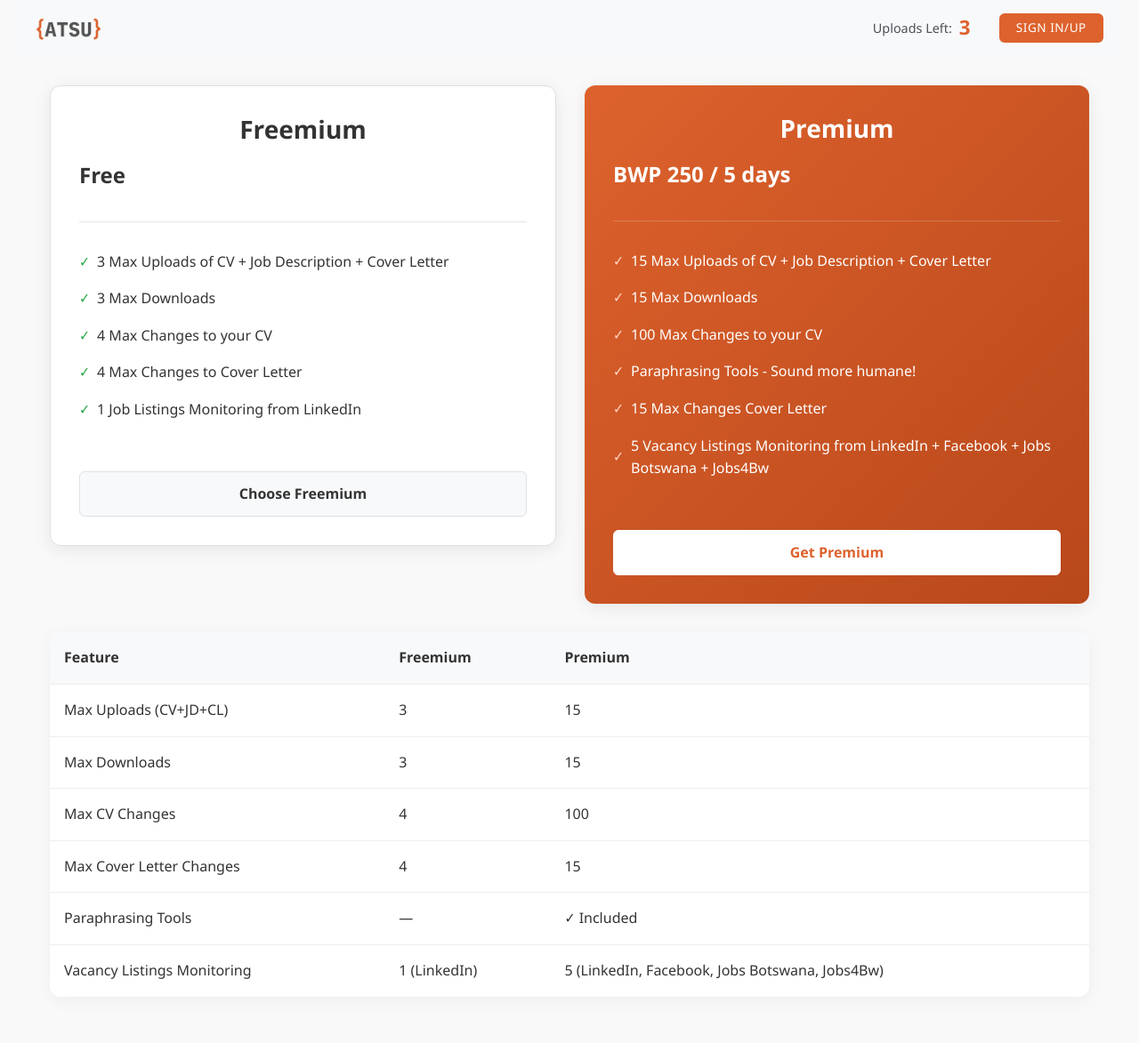
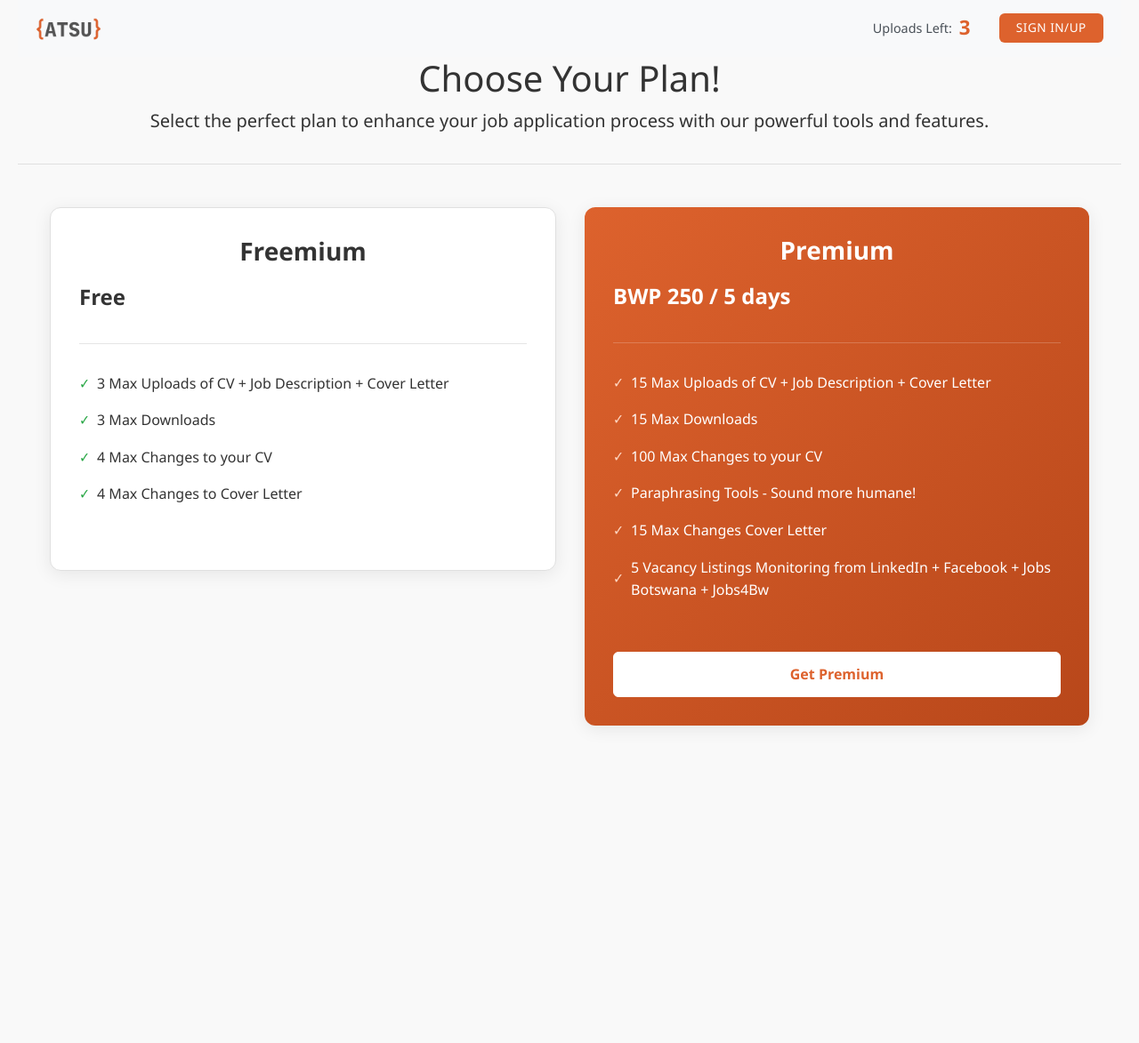
Before and after one commit to GreggIsGreat/ATSU-Teddy, a Django app: page /bundles/ in a window 1280 px wide. Shown: the part 21-1194 px from the top of the page at 89% size. After the commit the page ends 837 px from the top, so only its background shows below. Run offline with Django 5.2, Linux system fonts and the light colour scheme; some libraries are stand-ins or nearby versions.

Commit message:
updated bundles page: added header section and simplified feature displays

```diff
--- a/atsu_app/templates/atsu_app/bundles.html
+++ b/atsu_app/templates/atsu_app/bundles.html
@@ -13,6 +13,10 @@
 
 </head>
 <body>
+    <div class="pricing-header text-center mb-5">
+        <h1>Choose Your Plan!</h1>
+        <p class="lead">Select the perfect plan to enhance your job application process with our powerful tools and features.</p>
+    </div>
     <div class="bundles-page">
         <div class="bundles-container">
             <!-- Freemium Card -->
@@ -26,9 +30,7 @@
                     <li>3 Max Downloads</li>
                     <li>4 Max Changes to your CV</li>
                     <li>4 Max Changes to Cover Letter</li>
-                    <li>1 Job Listings Monitoring from LinkedIn</li>
                 </ul>
-                <a href="#" class="btn-choose">Choose Freemium</a>
             </div>
 
             <!-- Premium Card -->
@@ -48,49 +50,6 @@
                 <a href="#" class="btn-choose">Get Premium</a>
             </div>
         </div>
-
-        <!-- Comparison Table -->
-        <table class="comparison-table">
-            <thead>
-                <tr>
-                    <th>Feature</th>
-                    <th>Freemium</th>
-                    <th>Premium</th>
-                </tr>
-            </thead>
-            <tbody>
-                <tr>
-                    <td class="feature">Max Uploads (CV+JD+CL)</td>
-                    <td>3</td>
-                    <td>15</td>
-                </tr>
-                <tr>
-                    <td class="feature">Max Downloads</td>
-                    <td>3</td>
-                    <td>15</td>
-                </tr>
-                <tr>
-                    <td class="feature">Max CV Changes</td>
-                    <td>4</td>
-                    <td>100</td>
-                </tr>
-                <tr>
-                    <td class="feature">Max Cover Letter Changes</td>
-                    <td>4</td>
-                    <td>15</td>
-                </tr>
-                <tr>
-                    <td class="feature">Paraphrasing Tools</td>
-                    <td>—</td>
-                    <td>✓ Included</td>
-                </tr>
-                <tr>
-                    <td class="feature">Vacancy Listings Monitoring</td>
-                    <td>1 (LinkedIn)</td>
-                    <td>5 (LinkedIn, Facebook, Jobs Botswana, Jobs4Bw)</td>
-                </tr>
-            </tbody>
-        </table>
     </div>
 </body>
 </html>
```
